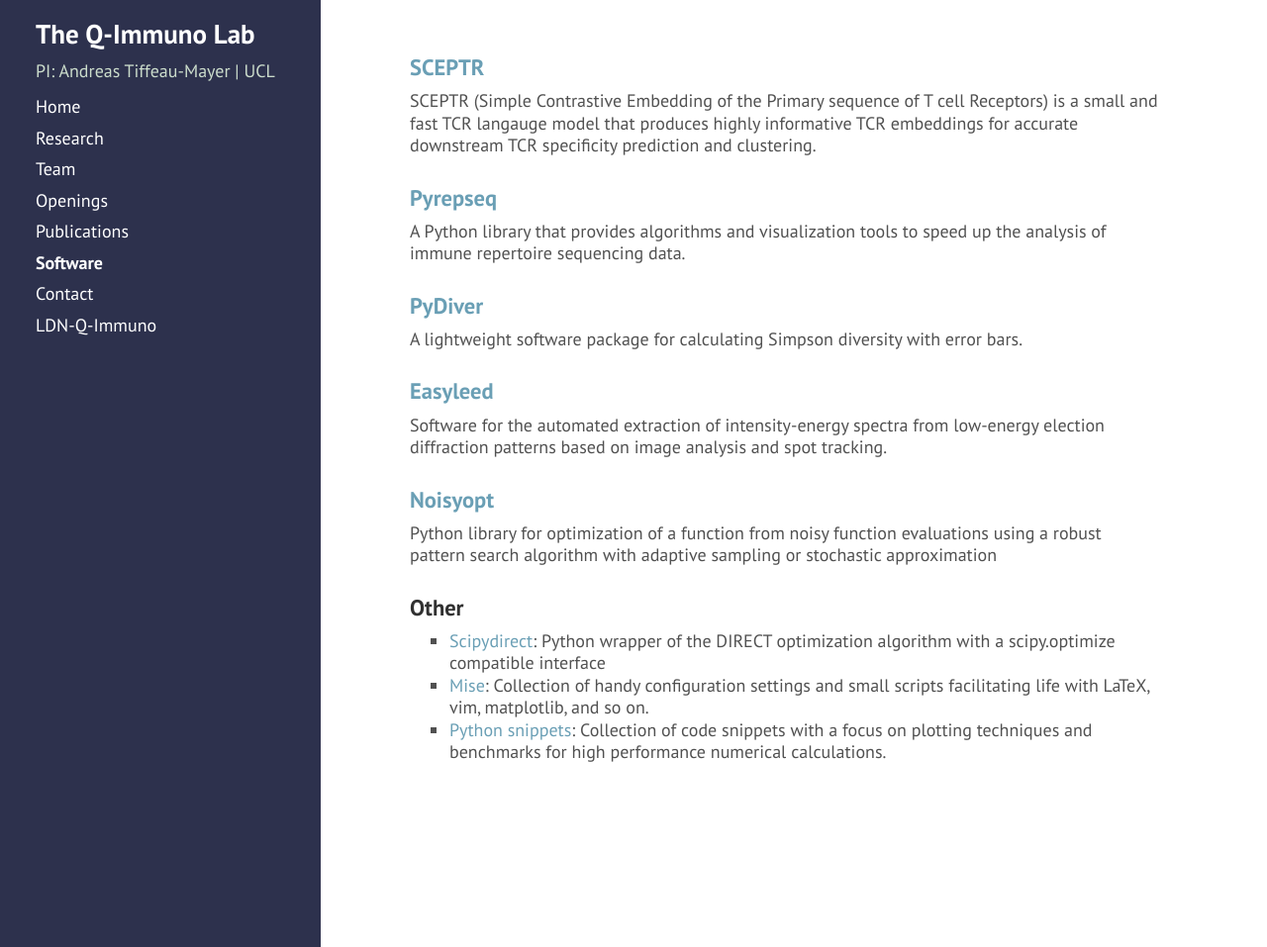
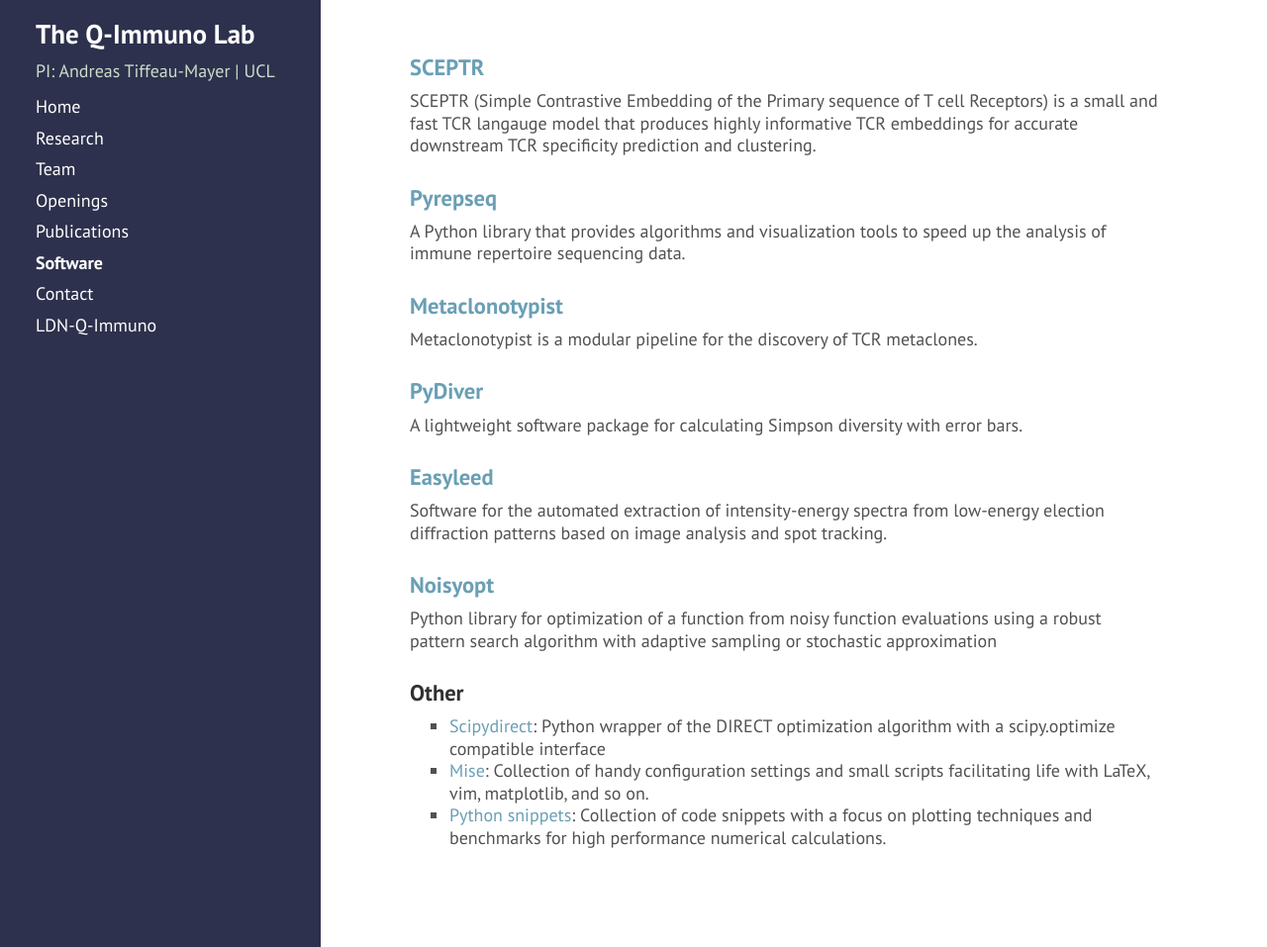
Before and after one commit to andim/andim.github.io, a Jekyll site: the page built from software.md, in a window 1280 px wide and 957 px high. Shown: the whole window at 99% size. Built offline with Jekyll 4.4.1, drawn with Linux system fonts in a browser that asks for light colours; nearby versions of some CDN libraries; a style sheet for code colours, icons or effects is not loaded.

Commit message:
added metaclonotypist references

```diff
--- a/_data/publist.yml
+++ b/_data/publist.yml
@@ -19,6 +19,7 @@
   year: 2025
   links:
     doi: https://doi.org/10.1101/2025.04.12.648537
+    github: https://github.com/qimmuno/metaclonotypist
 
 - authors: AGT Pyo, Y Nagano, M Milighetti, J Henderson, CG Callan Jr., B Chain, NS Wingreen, A Tiffeau-Mayer
   title: Data-driven Discovery of Biophysical T Cell Receptor Co-specificity Rules
--- a/software.md
+++ b/software.md
@@ -11,6 +11,10 @@ SCEPTR (Simple Contrastive Embedding of the Primary sequence of T cell Receptors
 ### [Pyrepseq](https://pyrepseq.readthedocs.io/)
 
 A Python library that provides algorithms and visualization tools to speed up the analysis of immune repertoire sequencing data.
+
+### [Metaclonotypist](https://github.com/qimmuno/metaclonotypist)
+
+Metaclonotypist is a modular pipeline for the discovery of TCR metaclones.
 
 ### [PyDiver](https://pydiver.readthedocs.io/)
 
```
